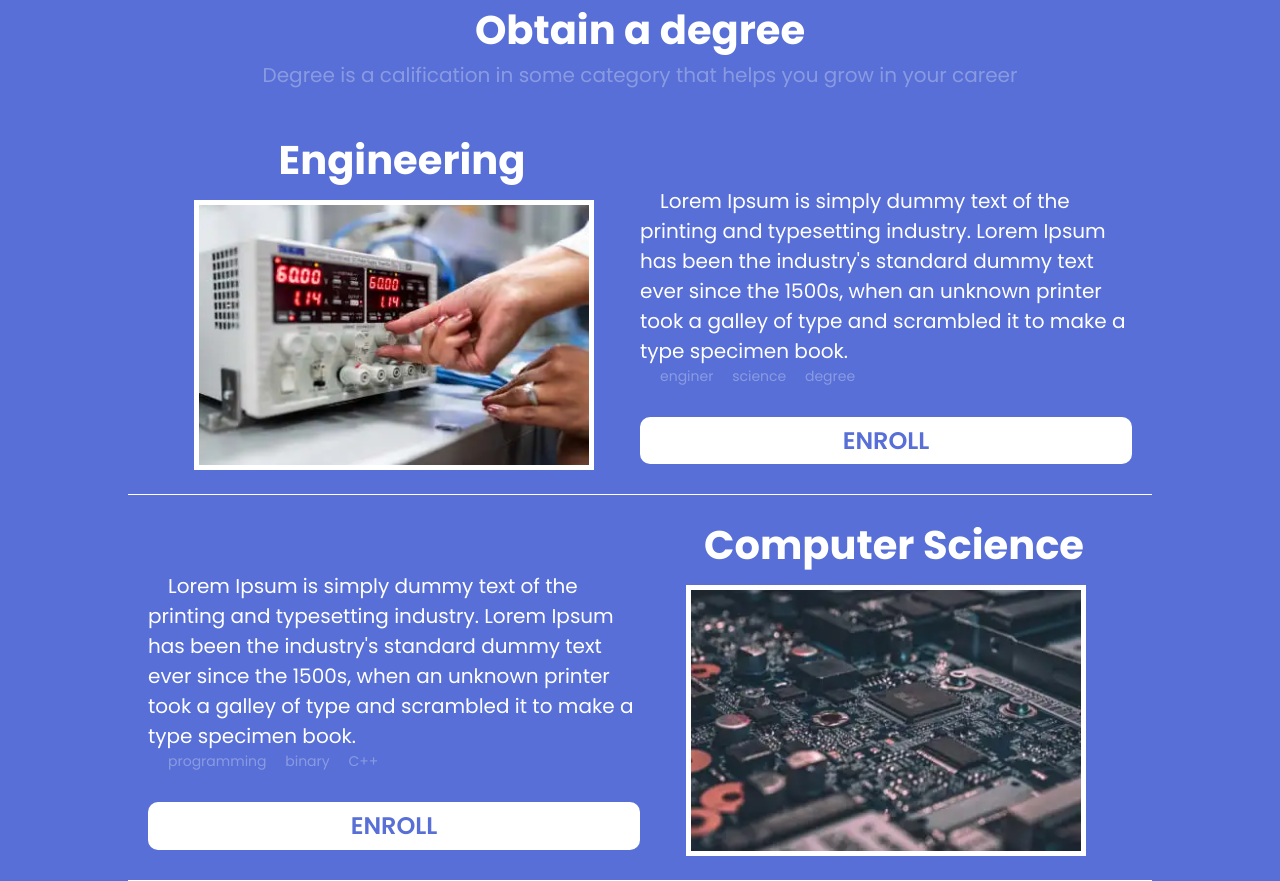
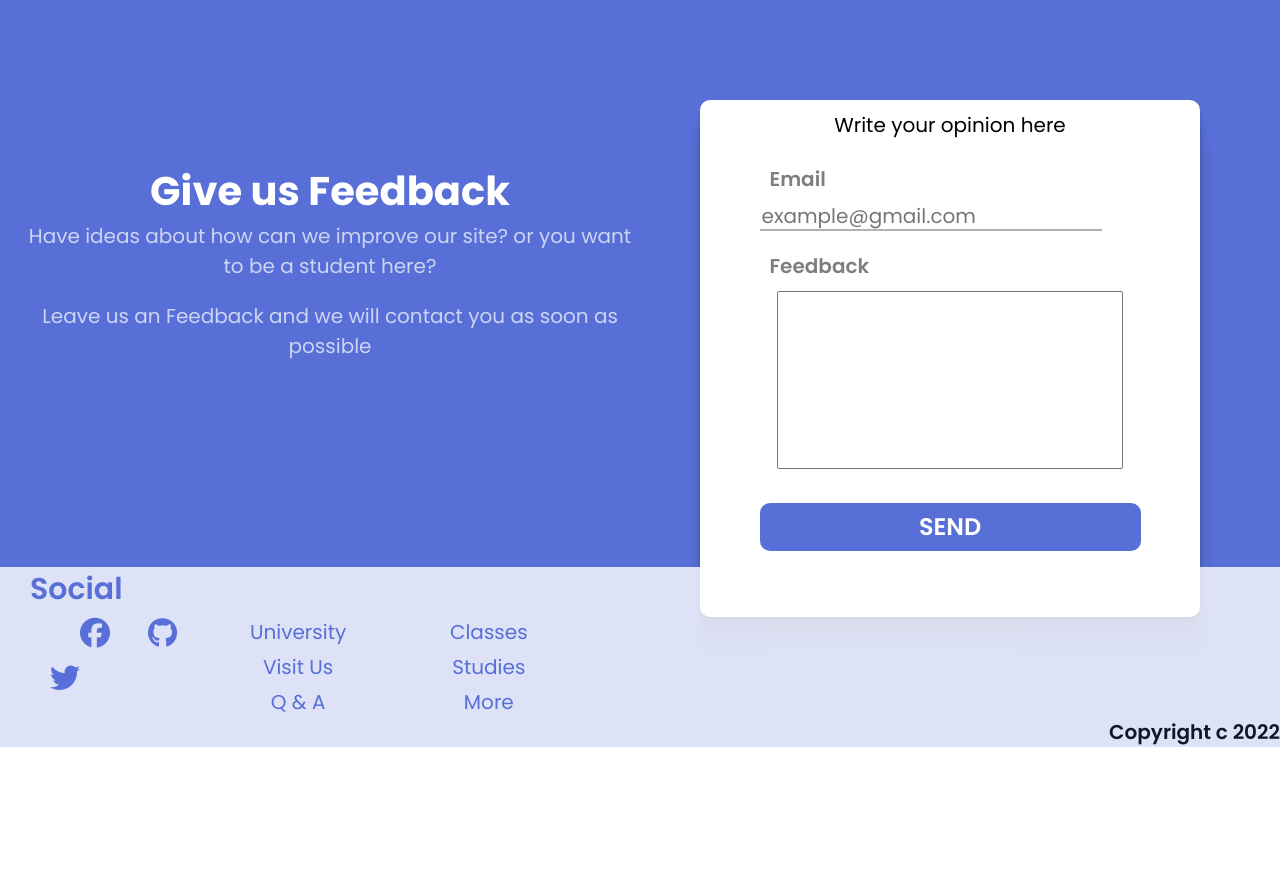
Before and after one commit to M0raru/Responsive-Static-University-Website, a plain HTML site: page index.html in a window 1280 px wide. After the commit the page ends 800 px from the top, so only its background shows below. Drawn offline with Linux system fonts and the light colour scheme.

Commit message:
Build Footer component

```diff
--- a/css/styles.css
+++ b/css/styles.css
@@ -118,7 +118,7 @@ h4 {
 .btn--primary:hover {
     color: var(--secondary-color);
     background-color: var(--color-primary);
-    border: 1px solid var(--secondary-color);
+    outline: 2px solid var(--secondary-color);
 }
 
 .btn--secondary {
@@ -129,7 +129,7 @@ h4 {
 .btn--secondary:hover {
     color: var(--color-primary);
     background-color: var(--secondary-color);
-    border: 2px solid var(--color-primary);
+    outline: 2px solid var(--color-primary);
 }
 
 @media screen and (min-width: 1024px) {
@@ -184,6 +184,7 @@ h4 {
 .list__item {
     font-size: 2rem;
     font-weight: 500;
+    margin-top: .5rem;
 }
 
 /* GRIDS */
@@ -194,6 +195,10 @@ h4 {
 @media screen and (min-width: 1024px) {
     .grid--1x2 {
         grid-template-columns: repeat(2, 1fr);
+    }
+
+    .grid--1x3 {
+        grid-template-columns: repeat(3, 1fr);
     }
 }
 
@@ -574,3 +579,153 @@ h4 {
         grid-row: 1 / 2;
     }
 }
+
+/* Feedback */
+.feedback {
+    background-color: var(--color-primary);
+    text-align: center;
+    color: var(--secondary-color);
+}
+
+.feedback__grid {
+    height: 100%;
+    align-items: center;
+}
+
+.feedback__title {
+    font-size: 4rem;
+    margin-top: 2.5rem;
+}
+
+.feedback__subtitle {
+    opacity: .7;
+}
+
+.feedback__form {
+    width: 100%;
+    max-width: 500px;
+    background-color: var(--secondary-color);
+    color: #000000;
+    margin: 0 auto;
+    padding: 5rem;
+    padding-top: 0;
+    border-radius: 10px;
+}
+
+.form__title {
+    font-weight: 500;
+    font-size: 2rem;
+    margin-top: 1rem;
+}
+
+.form__fieldset {
+    border: 0;
+}
+
+input {
+    width: 90%;
+    display: block;
+    border: 0;
+    border-bottom: 2px solid rgba(0, 0, 0, 0.3);
+    font-size: 2rem;
+}
+
+label {
+    text-align: left;
+    display: block;
+    font-size: 2rem;
+    font-weight: 600;
+    margin: 2rem 0 1rem;
+    text-indent: 10px;
+    opacity: .5;
+}
+
+textarea {
+    font-size: 1.5rem;
+    resize: none;
+    text-indent: 0;
+}
+
+.btn__feedback {
+    display: block;
+    width: 100%;
+    margin-top: 3rem;
+}
+
+@media screen and (min-width: 1024px) {
+    .feedback__form {
+        position: relative;
+        top: 100px;
+        box-shadow: rgba(0, 0, 0, 0.09) 0px 2px 1px, rgba(0, 0, 0, 0.09) 0px 4px 2px, rgba(0, 0, 0, 0.09) 0px 8px 4px, rgba(0, 0, 0, 0.09) 0px 16px 8px, rgba(0, 0, 0, 0.09) 0px 32px 16px;
+    }
+    }
+
+/* FOOTER */
+.footer {
+    background-color: var(--secondary-color);
+    color: var(--color-primary);
+    margin-top: 5rem;
+    font-size: 3rem;
+    text-align: left;
+    text-indent: 30px;
+    opacity: .8;
+}
+
+.footer__title {
+    display: block;
+    font-weight: 600;
+}
+
+.fa-brands {
+    color: var(--color-primary);
+    display: inline;
+}
+
+.fa-brands:hover {
+    transform: scale(1.1);
+}
+
+.footer__list {
+    text-align: center;
+    height: 100%;
+}
+
+.footer__list > li > a {
+    color: var(--color-primary);
+}
+
+.footer__list > li:hover {
+    text-decoration: underline;
+}
+
+.footer__text {
+    color: var(--color-dark);
+    text-align: center;
+    font-weight: 600;
+    margin-bottom: 0;
+}
+
+.list1 {
+    margin-bottom: 0;
+}
+
+.list2 {
+    margin-top: 0;
+}
+@media screen and (min-width: 1024px) {
+    .footer__grid {
+        width: 50%;
+        margin-left: 0;
+        align-items: start;
+        justify-items: start;
+    }
+
+    .footer__list {
+        margin: 0;
+    }
+
+    .footer__text {
+        text-align: right;
+        margin: 0;
+    }
+}
--- a/index.html
+++ b/index.html
@@ -19,74 +19,73 @@
     ></script>
   </head>
   <body>
-    <section class="degrees">
-      <h2 class="degree__title">Obtain a degree</h2>
-      <p class="degree__subtitle">
-        Degree is a calification in some category that helps you grow in your
-        career
-      </p>
-      <div class="grid grid--1x2 width--1024">
-        <picture>
-          <h3 class="category__title">Engineering</h3>
-          <source
-            type="image/webp"
-            srcset="images/engineer.webp 1x, images/engineer@x2.webp 2x"
-          />
-          <source
-            type="image/"
-            srcset="images/engineer.jpg 1x, images/engineer@x2.jpg 2x"
-          />
-          <img
-            class="degree__image"
-            src="images/engineer.jpg"
-            alt="A univerity campus full with students"
-          />
-        </picture>
-        <div class="degree__content">
-          <p>
-            Lorem Ipsum is simply dummy text of the printing and typesetting
-            industry. Lorem Ipsum has been the industry's standard dummy text
-            ever since the 1500s, when an unknown printer took a galley of type
-            and scrambled it to make a type specimen book.
-            <span class="degree-tag">enginer science degree</span>
+    <section class="feedback">
+      <div class="grid grid--1x2 feedback__grid">
+        <div class="feedback__content">
+          <h2 class="feedback__title">Give us Feedback</h2>
+          <p class="feedback__subtitle">
+            Have ideas about how can we improve our site? or you want to be a
+            student here?
           </p>
-          <button class="btn btn--primary degree__button">Enroll</button>
+          <p class="feedback__subtitle">
+            Leave us an Feedback and we will contact you as soon as possible
+          </p>
         </div>
+        <form class="feedback__form">
+          <h3 class="form__title">Write your opinion here</h3>
+          <fieldset class="form__fieldset">
+            <label for="email">Email</label>
+            <input
+              type="email"
+              id="email"
+              name="email"
+              placeholder="example@gmail.com"
+              required
+            />
+            <label for="feedback">Feedback</label>
+            <textarea
+              cols="25"
+              rows="10"
+              id="feedback"
+              placeholder="Enter your opinion here..."
+              maxlength="500"
+              minlength="50"
+              required
+            >
+            </textarea>
+
+            <button class="btn btn--secondary btn__feedback" type="submit">
+              Send
+            </button>
+          </fieldset>
+        </form>
       </div>
-      <div class="grid grid--1x2 width--1024">
-        <picture class="degree__picture">
-          <h3 class="category__title">Computer Science</h3>
-          <source
-            type="image/webp"
-            srcset="
-              images/computer-science.webp    1x,
-              images/computer-science@x2.webp 2x
-            "
-          />
-          <source
-            type="image/"
-            srcset="
-              images/computer-science.jpg    1x,
-              images/computer-science@x2.jpg 2x
-            "
-          />
-          <img
-            class="degree__image"
-            src="images/computer-science.jpg"
-            alt="A univerity campus full with students"
-          />
-        </picture>
-        <div class="degree__content degree--first">
-          <p>
-            Lorem Ipsum is simply dummy text of the printing and typesetting
-            industry. Lorem Ipsum has been the industry's standard dummy text
-            ever since the 1500s, when an unknown printer took a galley of type
-            and scrambled it to make a type specimen book.
-            <span class="degree-tag">programming binary C++</span>
-          </p>
-          <button class="btn btn--primary degree__button">Enroll</button>
+
+      <footer class="footer">
+        <span class="footer__title">Social</span>
+        <div class="grid grid--1x3 footer__grid">
+          <div class="footer__icons">
+            <a href="#"><i class="fa-brands fa-facebook"></i></a>
+            <a href="#"><i class="fa-brands fa-github"></i></a>
+            <a href="#"><i class="fa-brands fa-twitter"></i></a>
+          </div>
+          <div>
+            <ul class="list footer__list list1">
+              <li class="list__item"><a href="#">University</a></li>
+              <li class="list__item"><a href="#">Visit Us</a></li>
+              <li class="list__item"><a href="#">Q & A</a></li>
+            </ul>
+          </div>
+          <div>
+            <ul class="list footer__list list2">
+              <li class="list__item"><a href="#">Classes</a></li>
+              <li class="list__item"><a href="#">Studies</a></li>
+              <li class="list__item"><a href="#">More</a></li>
+            </ul>
+          </div>
         </div>
-      </div>
+        <p class="footer__text">Copyright c 2022</p>
+      </footer>
     </section>
     <script src="main.js"></script>
   </body>
```
Also changed, not shown: components/footer.html (added, +68 -0 lines).
